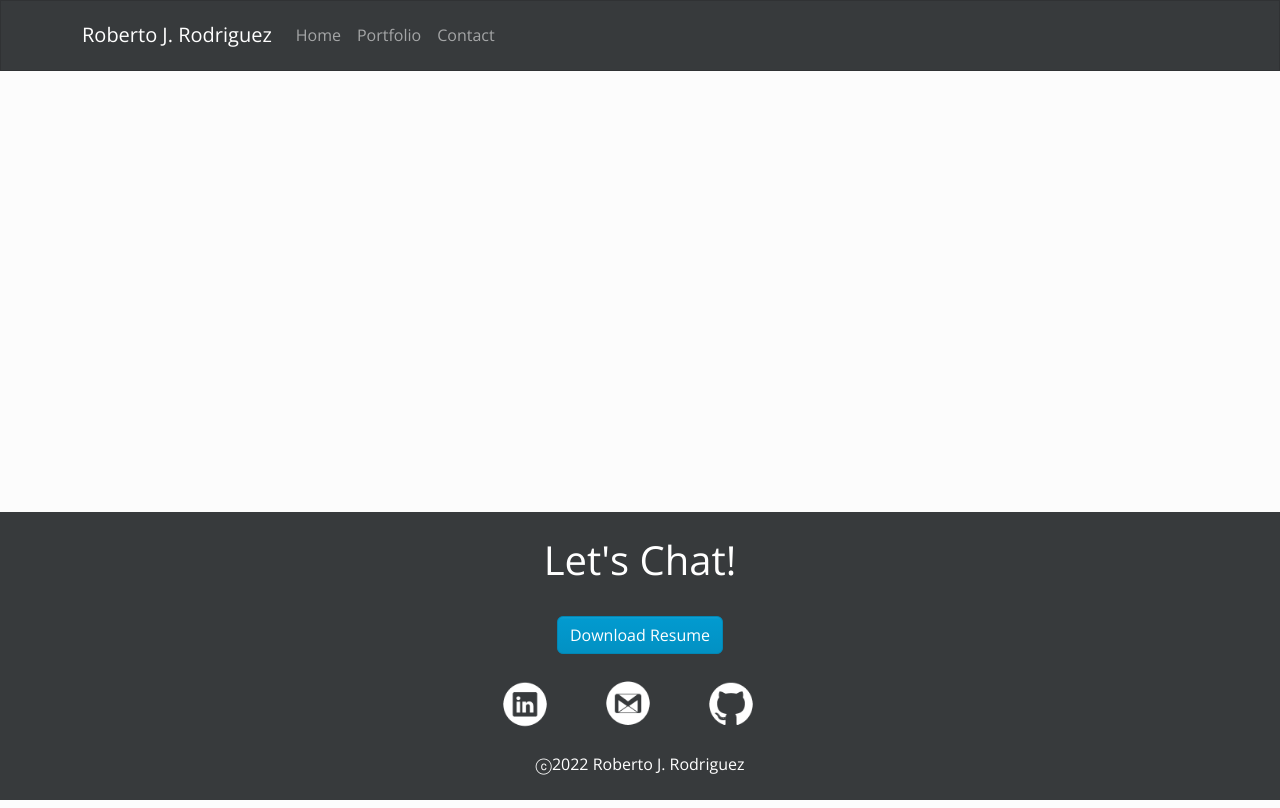
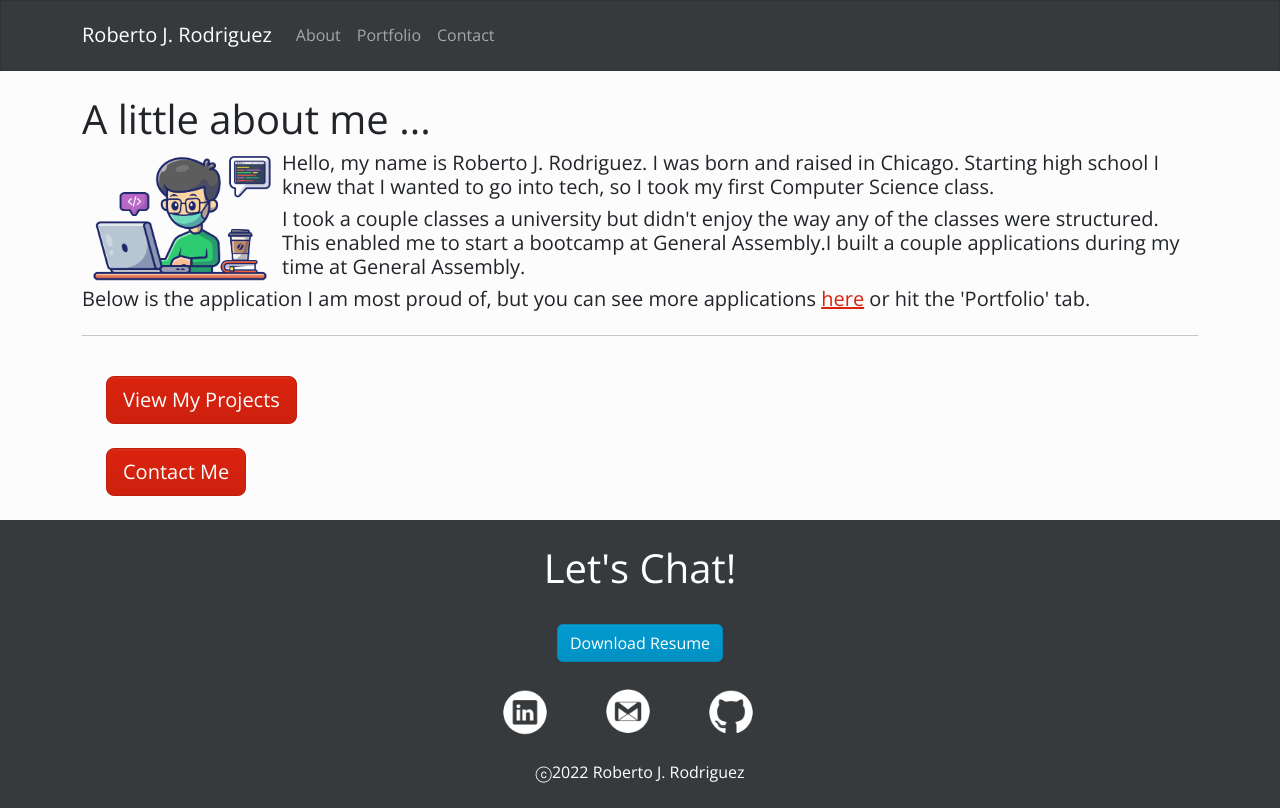
Before and after one commit to robertojrodriguez21/portfolio, a React (Create React App) app in the folder client/: page /about in a window 1280 px wide. Built offline with nearby package versions, Linux system fonts and the light colour scheme.

Commit message:
Added about page and added moved home text to about page. Addded buttons to allow user to switch to important pages

```diff
--- a/client/src/App.js
+++ b/client/src/App.js
@@ -4,6 +4,7 @@ import Footer from './components/Footer'
 import Home from './pages/Home '
 import Contact from './pages/Contact'
 import Projects from './pages/Projects'
+import About from './pages/About'
 
 function App() {
   return (
@@ -12,6 +13,7 @@ function App() {
       <main className="flex-grow-1">
         <Routes>
           <Route path="/" element={<Home />} />
+          <Route path="/about" element={<About />} />
           <Route path="/portfolio" element={<Projects />} />
           <Route path="/contact" element={<Contact />} />
         </Routes>
--- a/client/src/components/Nav.jsx
+++ b/client/src/components/Nav.jsx
@@ -11,7 +11,7 @@ const Nav = () => {
         <div className="collapse navbar-collapse" id="navbarColor02">
           <ul className="navbar-nav me-auto">
             <li className="nav-item">
-              <Link className='nav-link' to={'/'}><div>Home</div></Link>
+              <Link className='nav-link' to={'/about'}><div>About</div></Link>
             </li>
             <li className="nav-item">
               <Link className='nav-link' to={'/portfolio'}><div>Portfolio</div></Link>
--- /dev/null
+++ b/client/src/pages/About.jsx
@@ -0,0 +1,35 @@
+import laptopMan from "../images/laptop_man.png"
+import { Link } from "react-router-dom"
+
+const About = () => {
+  return (
+    <div className="container">
+      <br />
+      <h1>A little about me ...</h1>
+      <div className="clearfix">
+        <img src={laptopMan} className="col-3 float-start laptopMan" alt="Laptop Man" />
+        <h5>Hello, my name is Roberto J. Rodriguez. I was born and raised in Chicago. Starting high school I knew that I wanted to go into tech, so I took my first Computer Science class.</h5>
+        <h5>I took a couple classes a university but didn't enjoy the way any of the classes were structured. This enabled me to start a bootcamp at General Assembly.I built a couple applications during my time at General Assembly.</h5>
+        <h5> Below is the application I am most proud of, but you can see more applications <Link to={'/portfolio'} >here</Link> or hit the 'Portfolio' tab.</h5>
+      </div>
+      <hr />
+      <div className="container">
+        <br />
+        <div className="container">
+          <Link to={'/portfolio'}>
+            <button type="button" class="btn btn-primary btn-lg">View My Projects</button>
+          </Link>
+        </div>
+        <br />
+        <div className="container">
+          <Link to={'/contact'}>
+            <button type="button" class="btn btn-primary btn-lg">Contact Me</button>
+          </Link>
+        </div>
+        <br />
+      </div>
+    </div>
+  )
+}
+
+export default About
--- a/client/src/pages/Home .jsx
+++ b/client/src/pages/Home .jsx
@@ -1,6 +1,5 @@
+import { Link } from "react-router-dom";
 import myPicture from "../images/my_picture.png"
-import laptopMan from "../images/laptop_man.png"
-import { Link } from "react-router-dom"
 
 const Home = () => {
   return (
@@ -13,36 +12,30 @@ const Home = () => {
         <div className="col-lg-10 col-sm-12 align-self-center">
           <h1>Hi, I'm Roberto.</h1>
           <h5>Full-Stack Web Developer</h5>
-          <h3>I am an aspiring full-stack web application developer based in Illinois.</h3>
+          <h3>I am a full-stack web application developer based in Illinois.</h3>
         </div>
       </div>
       <hr />
-      <div className="clearfix">
-        <img src={laptopMan} className="col-3 float-start laptopMan" alt="Laptop Man" />
-        <h2>A little about me ...</h2>
-        <h5>Hello, my name is Roberto J. Rodriguez. I was born and raised in Chicago. Starting high school I knew that I wanted to go into tech, so I took my first Computer Science class.</h5>
-        <h5>I took a couple classes a university but didn't enjoy the way any of the classes were structured. This enabled me to start a bootcamp at General Assembly.I built a couple applications during my time at General Assembly.</h5>
-        <h5> Below is the application I am most proud of, but you can see more applications <Link to={'/portfolio'} >here</Link> or hit the 'Portfolio' tab.</h5>
+      <div className="container">
         <br />
         <div className="container">
-          <div className="card mb-3">
-            <h3 className="card-header">Finance Tracker</h3>
-            <div className="card-body">
-              <h5 className="card-title">This application will allow you to keep track of all your finances. You will be able to add an account (Checking, Savings, Credit Cards, and Loans). After you add that account you will be able to add transactions that occurred in that account. On the home page you will see all accounts and balances to each account.</h5>
-              <br />
-              <h6 className="card-subtitle text-muted">The application was created with PERN (PostgresSQL, Express, React, Node.js) Stack. It was also styled with Bootstrap using a template from bootswatch.com.</h6>
-            </div>
-            <img src="https://raw.githubusercontent.com/robertojrodriguez21/finance-tracker/main/diagrams/homepage.png" alt="" />
-            <div className="card-body">
-              <a href="https://github.com/robertojrodriguez21/finance-tracker" className="card-link">GitHub</a>
-              <a href="" className="card-link">Deployment Coming Soon</a>
-              {/* <a href="#" className="card-link">Website</a> */}
-            </div>
-            <div className="card-footer text-muted">
-              Last update: December 19, 2022
-            </div>
-          </div>
+          <Link to={'/about'}>
+            <button type="button" class="btn btn-primary btn-lg">More About Me</button>
+          </Link>
         </div>
+        <br />
+        <div className="container">
+          <Link to={'/portfolio'}>
+            <button type="button" class="btn btn-primary btn-lg">View My Projects</button>
+          </Link>
+        </div>
+        <br />
+        <div className="container">
+          <Link to={'/contact'}>
+            <button type="button" class="btn btn-primary btn-lg">Contact Me</button>
+          </Link>
+        </div>
+        <br />
       </div>
     </div>
   )
```
